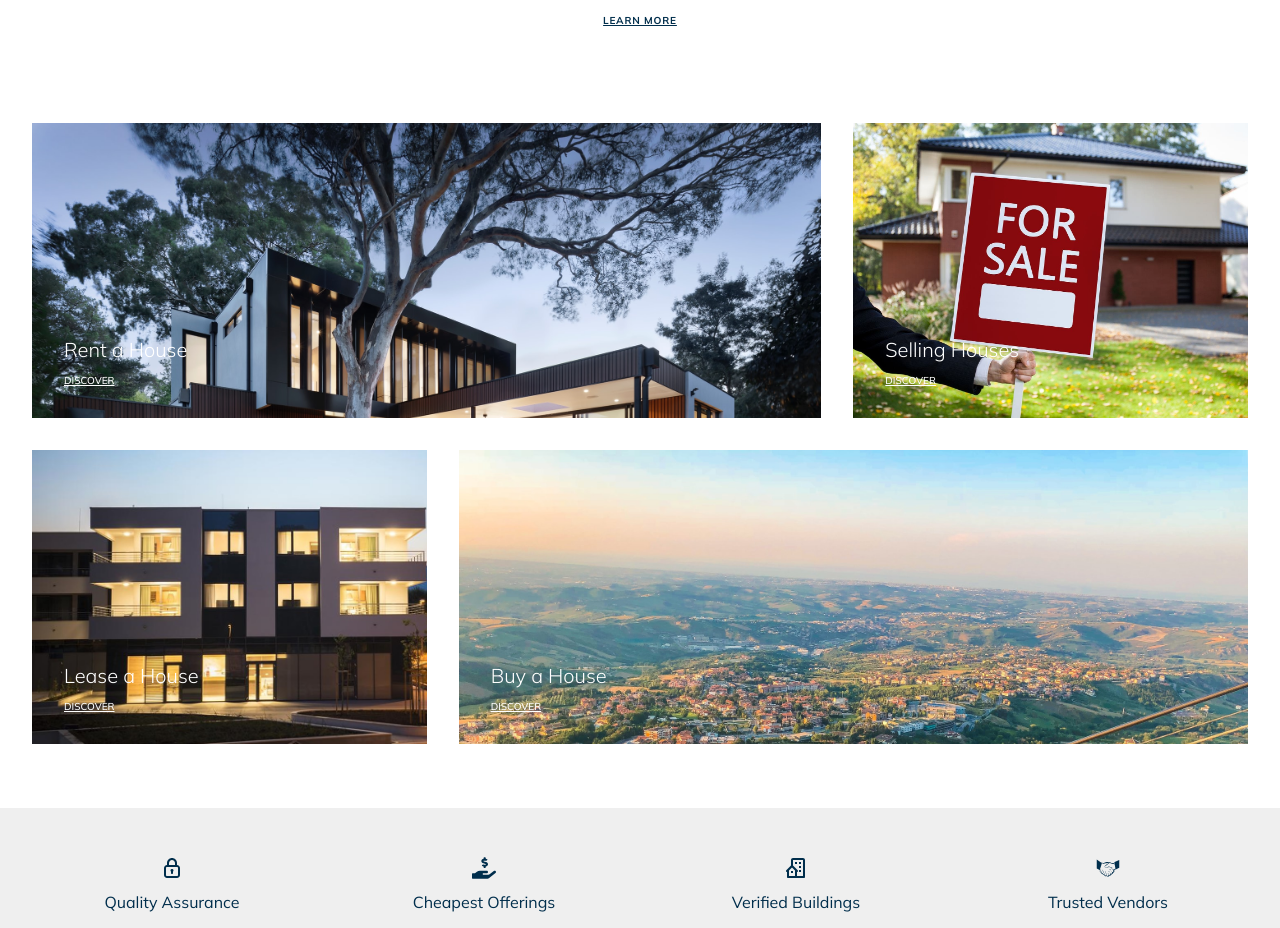
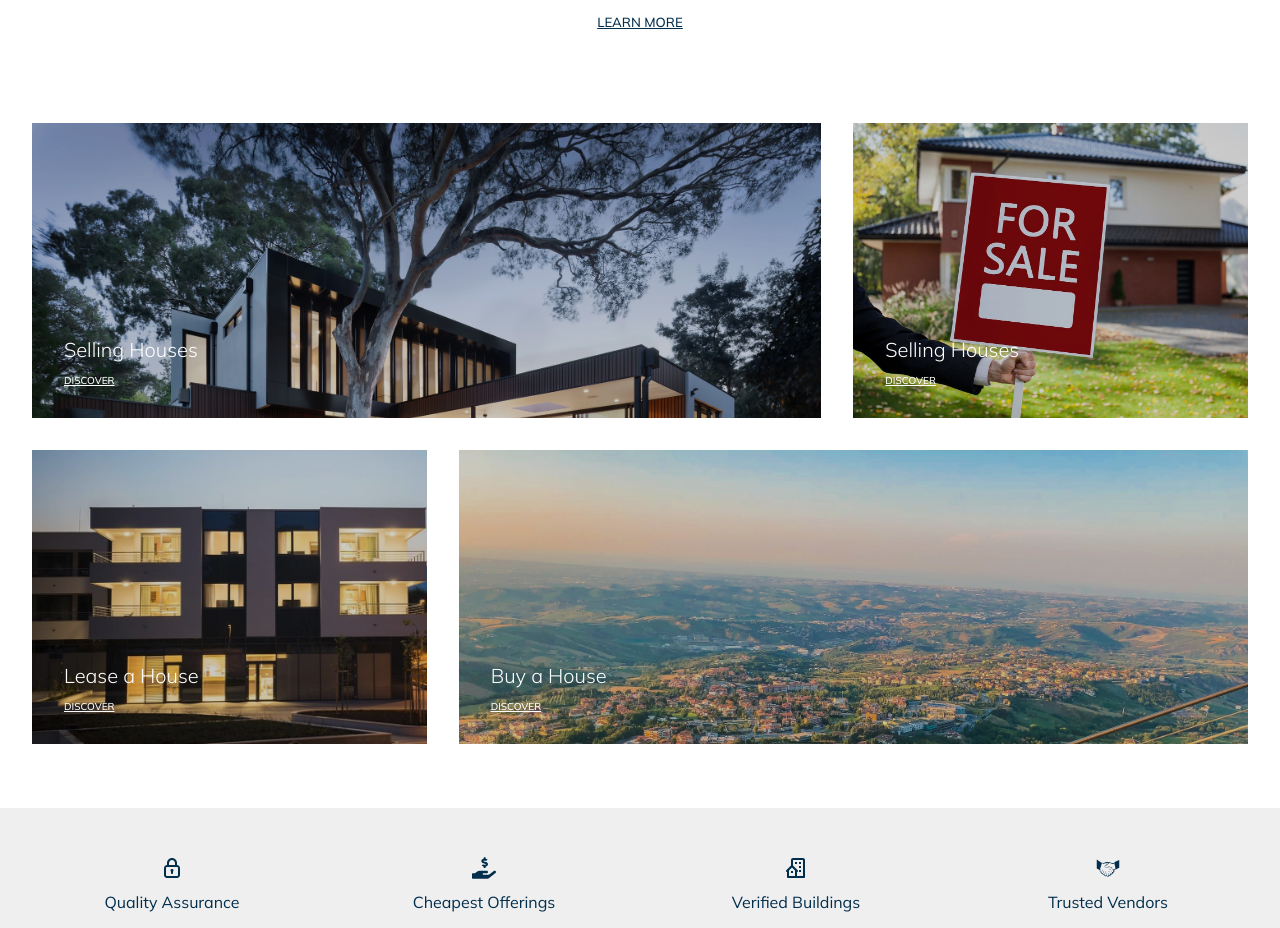
Before and after one commit to IgboPharaoh/cheeply, a React (Create React App) app: page / in a window 1280 px wide. Shown: the part 920-1848 px from the top of the page. Built offline with nearby package versions, Linux system fonts and the light colour scheme.

Commit message:
added overlay fixed position of favorite icon

```diff
--- a/src/components/pages/ProductPage.js
+++ b/src/components/pages/ProductPage.js
@@ -14,22 +14,30 @@ const ProductPage = () => {
             </div>
             <section className='product-section-1'>
                 <div className='rent-tab'>
-                    <h5>Rent a House</h5>
-                    <a href='http://'>DISCOVER</a>
+                    <h5>Selling Houses</h5>
+                    <a href='http://www'>DISCOVER</a>
+                    <div className="overlay">
+                    </div>
                 </div>
                 <div className='sell-tab'>
                     <h5>Selling Houses</h5>
                     <a href='http://www'>DISCOVER</a>
+                    <div className="overlay">
+                    </div>
                 </div>
             </section >
             <section className='product-section-2'>
                 <div className='lease-tab'>
                     <h5>Lease a House</h5>
                     <a href='http://'>DISCOVER</a>
+                    <div className="overlay">
+                    </div>
                 </div>
                 <div className='buy-tab'>
                     <h5>Buy a House</h5>
                     <a href='http://www'>DISCOVER</a>
+                    <div className="overlay">
+                    </div>
                 </div>
             </section>
         </StlyedPage>
@@ -49,6 +57,16 @@ const StlyedPage = styled.section`
         grid-template-columns: 2fr 1fr;
         grid-gap: 2rem;
         color: #fff;
+    }
+    .overlay{
+        background-color: black;
+        width: 100%;
+        height: 100%;
+        position: absolute;
+        bottom:0rem;
+        left: 0rem;
+        opacity: 0.2;
+
     }
     .product-section-2{
         grid-template-columns: 1fr 2fr;
@@ -76,6 +94,7 @@ const StlyedPage = styled.section`
         flex-direction: column;
         justify-content: flex-end;
         padding: 2rem;
+        position: relative;
     } & a {
         color: white;
         font-size: 0.625rem;
@@ -83,18 +102,19 @@ const StlyedPage = styled.section`
         display: inline-block;
         padding-top: 1rem;
         width: fit-content;
+        z-index:10;
     }& .product-section-tagline a{
         color: inherit;
-        letter-spacing: 0.05rem;
-        font-weight:700;
         padding-top: 2rem;
+        font-size: 0.825rem;
+        font-weight: 500;
     }
-
     /* FONT STYLING */
 
     h5{
         font-size:1.25rem;
         font-weight: 300;
+        z-index:10;
     } & .product-section-tagline h5{
         font-size:2rem;
         line-height:2.5rem;
--- a/src/components/product-ad/ProductCard.js
+++ b/src/components/product-ad/ProductCard.js
@@ -36,8 +36,8 @@ const StyledCard = styled.div`
     }
     .favourite-icon{
         position: absolute;
-        top: 8rem;
-        right: 1.5rem;
+        top: 1rem;
+        right: 1rem;
     }
     .property-price{
         font-size: 1.5rem;
```
